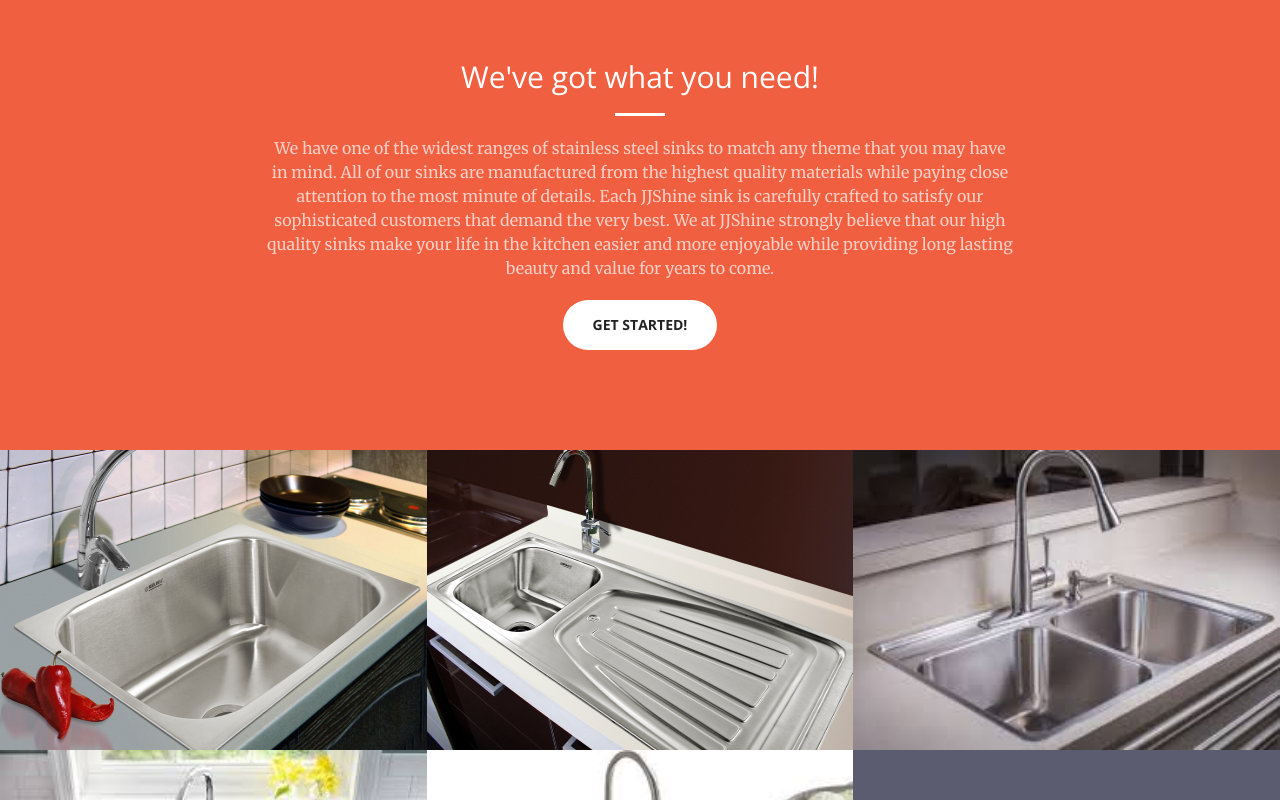
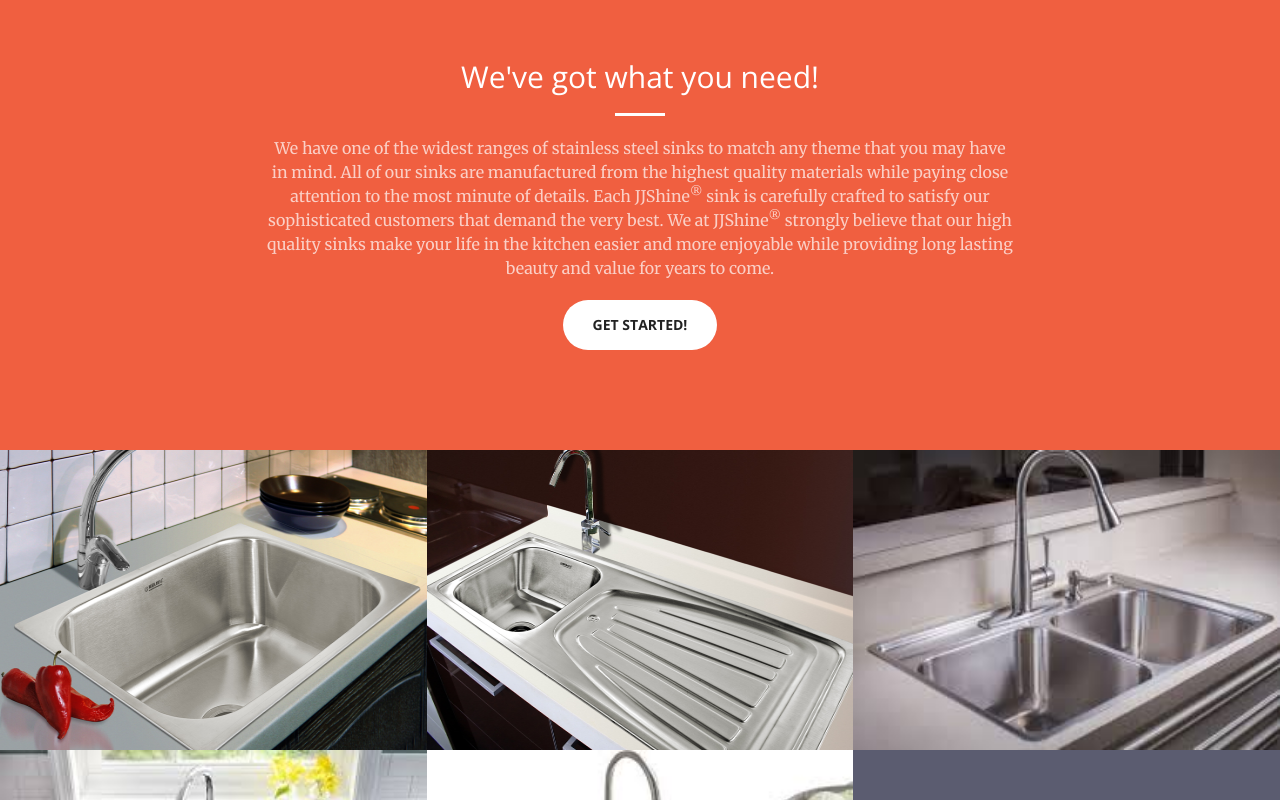
Before and after one commit to swati-jain-contributor/jjshine, a website: page index.html in a window 1280 px wide. Shown: the part 840-1640 px from the top of the page. Drawn offline with nearby package versions, Linux system fonts and the light colour scheme.

Commit message:
Update index.html
registered

```diff
--- a/index.html
+++ b/index.html
@@ -96,8 +96,8 @@
                     <hr class="light">
                     <p class="text-faded">We have one of the widest ranges of stainless steel sinks to match any theme that you may have in mind.
                         All of our sinks are manufactured from the highest quality materials while paying close attention
-                        to the most minute of details. Each JJShine sink is carefully crafted to satisfy our sophisticated
-                        customers that demand the very best. We at JJShine strongly believe that our high quality sinks make
+                        to the most minute of details. Each JJShine<sup>&reg;</sup> sink is carefully crafted to satisfy our sophisticated
+                        customers that demand the very best. We at JJShine<sup>&reg;</sup> strongly believe that our high quality sinks make
                         your life in the kitchen easier and more enjoyable while providing long lasting beauty and value
                         for years to come.</p>
                     <a href="#products" class="page-scroll btn btn-default btn-xl sr-button">Get Started!</a>
```
